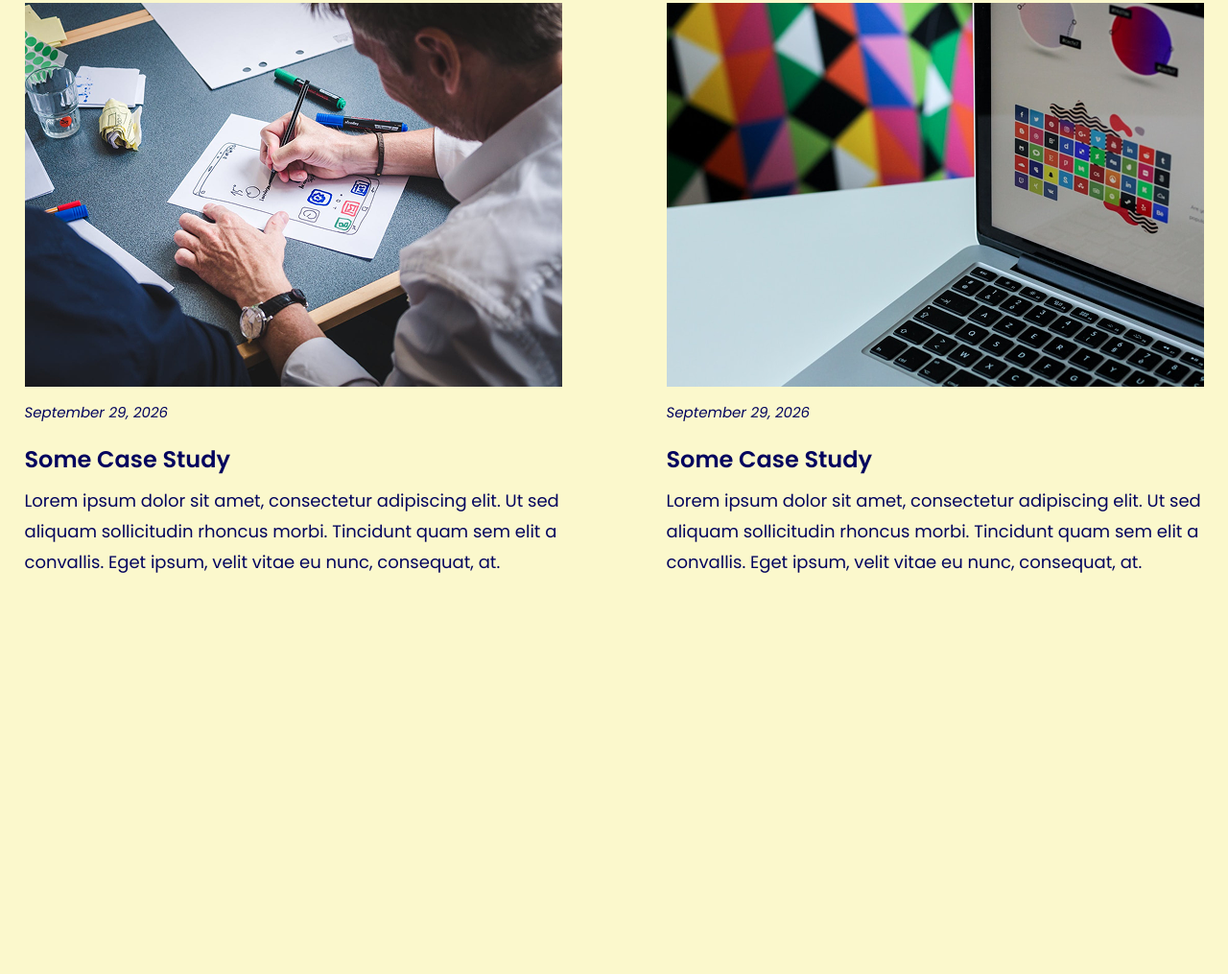
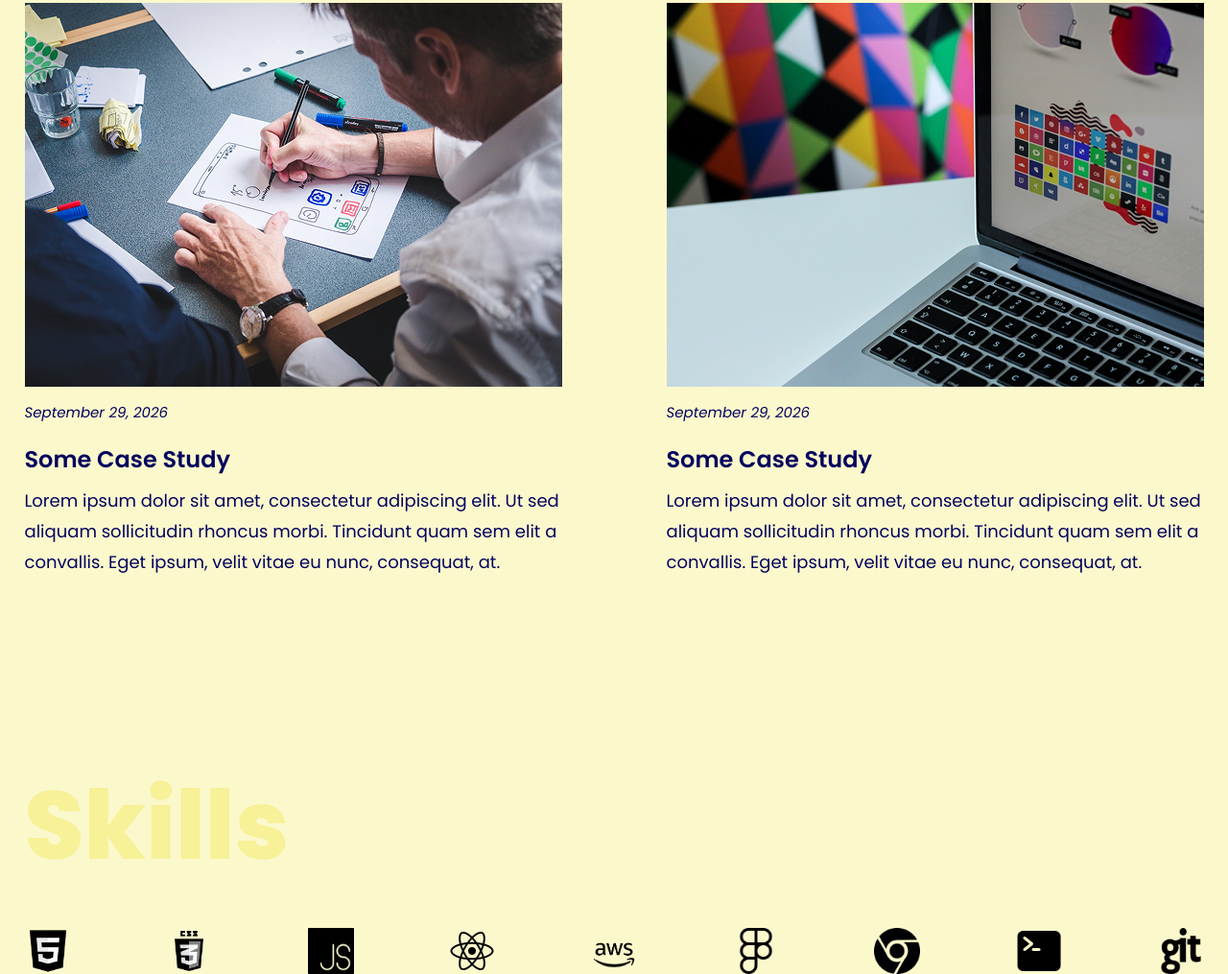
Before and after one commit to Shikabek/portfolio_HW, a plain HTML site: page index.html in a window 1280 px wide. Shown: the part 2691-3706 px from the top of the page at 96% size. Before the commit the page ends 3293 px from the top, so only its background shows below. Drawn offline with Linux system fonts and the light colour scheme.

Commit message:
index.html has been updated with the Skills section

```diff
--- a/index.html
+++ b/index.html
@@ -131,5 +131,23 @@
             </div>
         </section>
     </main>
+    <footer class="footer">
+        <div class="footer_container">
+            <p class="footer_heading">
+                Skills
+            </p>
+            <div class="footer_logos">
+                <img src="./styles/images/logos/HTML.png" alt="" class="logo">
+                <img src="./styles/images/logos/CSS.png" alt="" class="logo">
+                <img src="./styles/images/logos/JS.png" alt="" class="logo">
+                <img src="./styles/images/logos/React.png" alt="" class="logo">
+                <img src="./styles/images/logos/aws.png" alt="" class="logo">
+                <img src="./styles/images/logos/Figma.png" alt="" class="logo">
+                <img src="./styles/images/logos/chrome.png" alt="" class="logo">
+                <img src="./styles/images/logos/Terminal.png" alt="" class="logo">
+                <img src="./styles/images/logos/Git.png" alt="" class="logo">
+            </div>
+        </div>
+    </footer>
 </body>
 </html>
```
